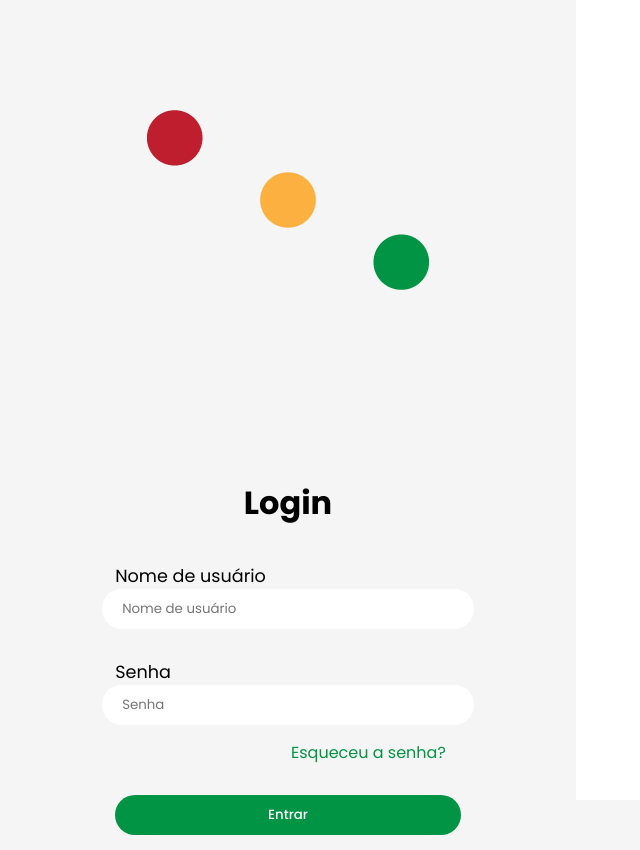
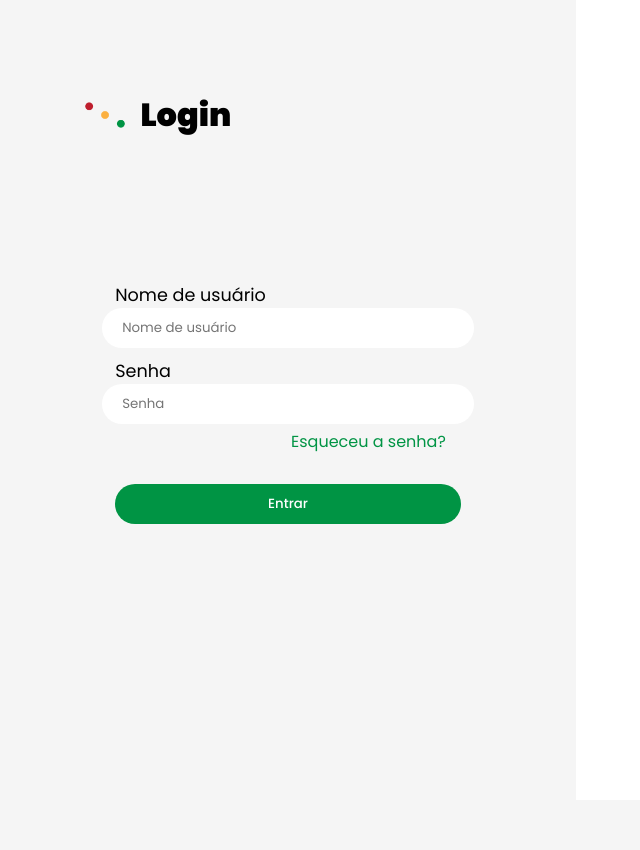
Before and after one commit to abnerjs/iworkoff, a React (Create React App) app: page / in a window 1280 px wide. Shown: the whole page, without its empty margins (0-640 px from the left). After the commit the page ends 800 px from the top, so only its background shows below. Built offline with nearby package versions, Linux system fonts and the light colour scheme.

Commit message:
icon title

```diff
--- a/src/components/Field.css
+++ b/src/components/Field.css
@@ -5,7 +5,7 @@
     flex-direction: column;
     align-items: center;
     color: #000;
-    margin: 15px 0;
+    margin: 5px 0;
 }
 
 .field label {
--- a/src/components/IconifiedTitle.css
+++ b/src/components/IconifiedTitle.css
@@ -0,0 +1,22 @@
+.icon-title {
+    width: 60%;
+    position: absolute;
+
+    top: 10%;
+    left: 5.5%;
+}
+
+.icon-title .row {
+    display: flex;
+    align-items: center;
+}
+
+.icon-title img {
+    margin: 0;
+    width: 70px;
+}
+
+.icon-title h1{
+    margin: 0;
+    font-weight: 900;
+}
--- a/src/components/IconifiedTitle.jsx
+++ b/src/components/IconifiedTitle.jsx
@@ -5,6 +5,8 @@ import dots from '../assets/images/dots.png'
 
 export default props =>
     <div className="icon-title">
-        <img src={dots} alt="" />
-        <h1>{props.content}</h1>
+        <div class='row'>
+            <img src={dots} alt="iWorkOff" />
+            <h1>{props.content}</h1>
+        </div>
     </div>
--- a/src/components/Submit.css
+++ b/src/components/Submit.css
@@ -5,7 +5,7 @@
     width: 100%;
     height: 40px;
     border-radius: 20px;
-    margin: 30px 0 15px 0;
+    margin: 30px 0 0 0;
     background-color: var(--green-iwo);
     border: 2px solid transparent;
     transition: all 0.3s ease 0s;
--- a/src/view/FirstPage.jsx
+++ b/src/view/FirstPage.jsx
@@ -8,6 +8,7 @@ import Login from './Login'
 export default props =>
     <div className='login'>
         <div className="formdiv">
+            <IconifiedTitle content='Login' />
             <Switch className=''>
                 <Route path='/recovery'>
                     <h1>
@@ -15,7 +16,6 @@ export default props =>
                     </h1>
                 </Route>
                 <Route path='/'>
-                    <IconifiedTitle content='Login' />
                     <Login />
                 </Route>
             </Switch>
```
